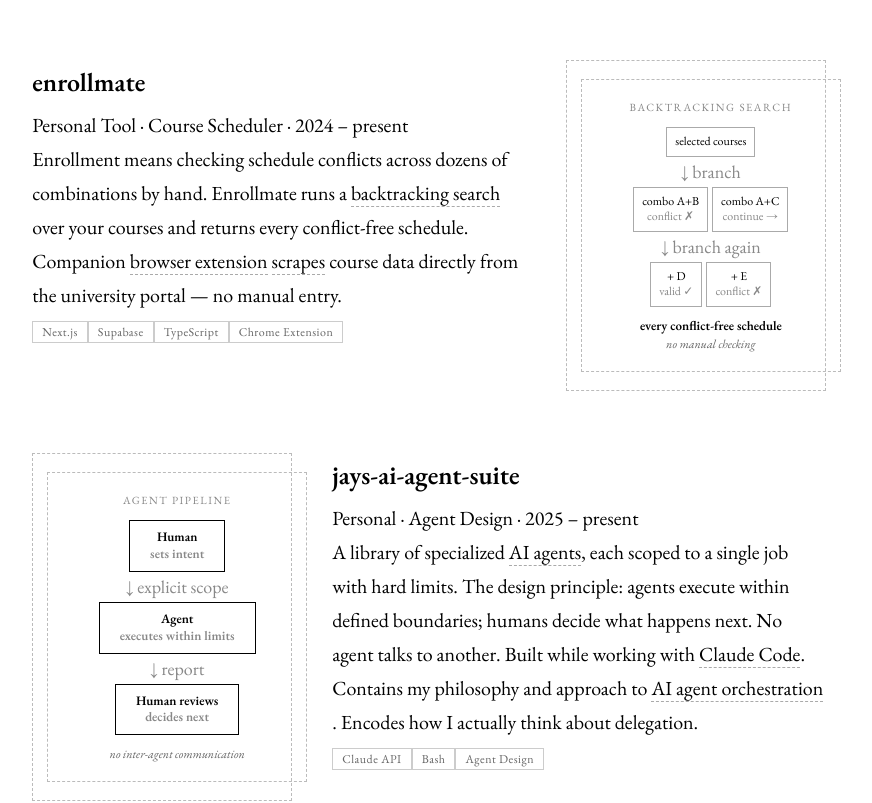
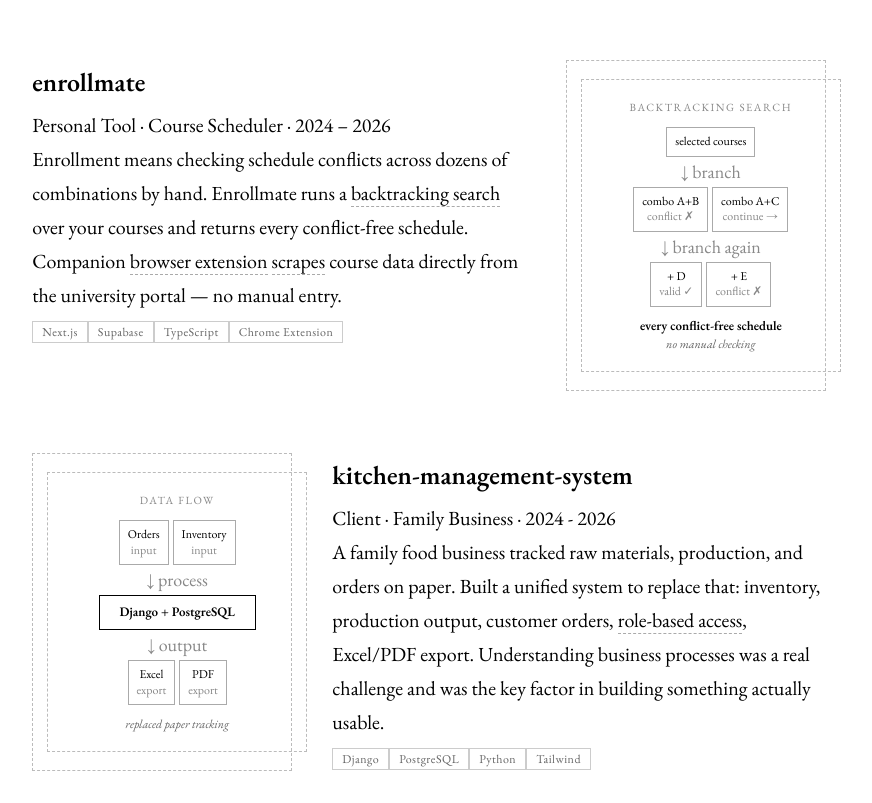
Before and after one commit to apotato369550/portfolio-site-v4, a React (Vite) app: page / in a window 1280 px wide. Shown: the part 3043-3846 px from the top of the page, without its empty margins (211-1083 px from the left). Built offline with nearby package versions, Linux system fonts and the light colour scheme.

Commit message:
feat: updated content

```diff
--- a/src/data/content.js
+++ b/src/data/content.js
@@ -39,8 +39,8 @@
 // ── Projects ───────────────────────────────────────────────
 export const featuredProject = {
   title: 'Amazon Listing Analyzer API',
-  date: '2025 – present',
-  label: 'Production · Evo Tech',
+  date: '2025 – 2026',
+  label: 'Production',
   body: `More than a dozen <span data-tip='Individual URLs in an API — like doors into the system, each handling one specific function'>endpoints</span>, AI-powered insights and analysis, <span data-tip='AI that can see and interpret images and video the way a human would — identifying objects, reading text, judging quality'>computer vision</span>, application of software architectural principles, <span data-tip='Databases that store meaning rather than just text — lets you search by concept instead of exact keywords'>vector databases</span>, image, video, and <span data-tip='Retrieval-Augmented Generation: a pipeline where AI searches your documents before generating answers — grounding output in real data'>RAG</span> pipelines`,
   tags: ['FastAPI', 'GPT-4 Vision', 'Qdrant', 'Sora 2', 'Python', 'asyncio'],
 };
@@ -48,7 +48,7 @@
 export const projectsData = [
   {
     title: 'ai-yeast',
-    date: '2025 – present',
+    date: '2025',
     label: 'Research · LLM Memory System',
     body: `AI models forget everything when a conversation ends. ai-yeast gives them memory that persists, evolves, and decays. Three layers: recent events, distilled facts, core identity. Memories strengthen through use and fade over time. Running on <span data-tip='A 7-billion-parameter open-source language model that runs locally on your own hardware, ensuring data privacy. No internet, no API fees, no data leaving the machine'>Mistral 7B</span> via <span data-tip='Software that lets you run AI models locally on your own machine — no cloud, no internet required, no data sent anywhere'>Ollama</span>. Just a model with persistent memory that knows your ins and outs when it comes to working with it.`,
     tags: ['Mistral 7B', 'RAG', 'Node.js', 'Ollama'],
@@ -56,23 +56,15 @@
   },
   {
     title: 'enrollmate',
-    date: '2024 – present',
+    date: '2024 – 2026',
     label: 'Personal Tool · Course Scheduler',
     body: `Enrollment means checking schedule conflicts across dozens of combinations by hand. Enrollmate runs a <span data-tip='An algorithm that systematically tries possibilities, backing up when it hits a dead end, until it finds every valid option'>backtracking search</span> over your courses and returns every conflict-free schedule. Companion <span data-tip='A small add-on installed in your web browser that adds new features or modifies the websites you visit'>browser extension</span> <span data-tip='Automatically reads and extracts data from a website — like copying information by hand, but instantly and at scale'>scrapes</span> course data directly from the university portal — no manual entry.`,
     tags: ['Next.js', 'Supabase', 'TypeScript', 'Chrome Extension'],
     note: '',
   },
   {
-    title: 'jays-ai-agent-suite',
-    date: '2025 – present',
-    label: 'Personal · Agent Design',
-    body: `A library of specialized <span data-tip='Software programs that can make decisions and take actions on their own to complete a task — like an intern that executes what you ask, within the limits you set'>AI agents</span>, each scoped to a single job with hard limits. The design principle: agents execute within defined boundaries; humans decide what happens next. No agent talks to another. Built while working with <span data-tip="Anthropic's AI coding assistant — the same tool used to build this site">Claude Code</span>. Contains my philosophy and approach to <span data-tip='Coordinating multiple AI agents to work on complex tasks together — while keeping humans in control of every decision'>AI agent orchestration</span>. Encodes how I actually think about delegation.`,
-    tags: ['Claude API', 'Bash', 'Agent Design'],
-    note: '',
-  },
-  {
     title: 'kitchen-management-system',
-    date: '2024',
+    date: '2024 - 2026',
     label: 'Client · Family Business',
     body: `A family food business tracked raw materials, production, and orders on paper. Built a unified system to replace that: inventory, production output, customer orders, <span data-tip='Different users get different permissions based on their role — a manager sees everything, a staff member sees only what they need'>role-based access</span>, Excel/PDF export. Understanding business processes was a real challenge and was the key factor in building something actually usable.`,
     tags: ['Django', 'PostgreSQL', 'Python', 'Tailwind'],
```
Also changed, not shown: 1 other file (tests, documents, lock files or other folders).
